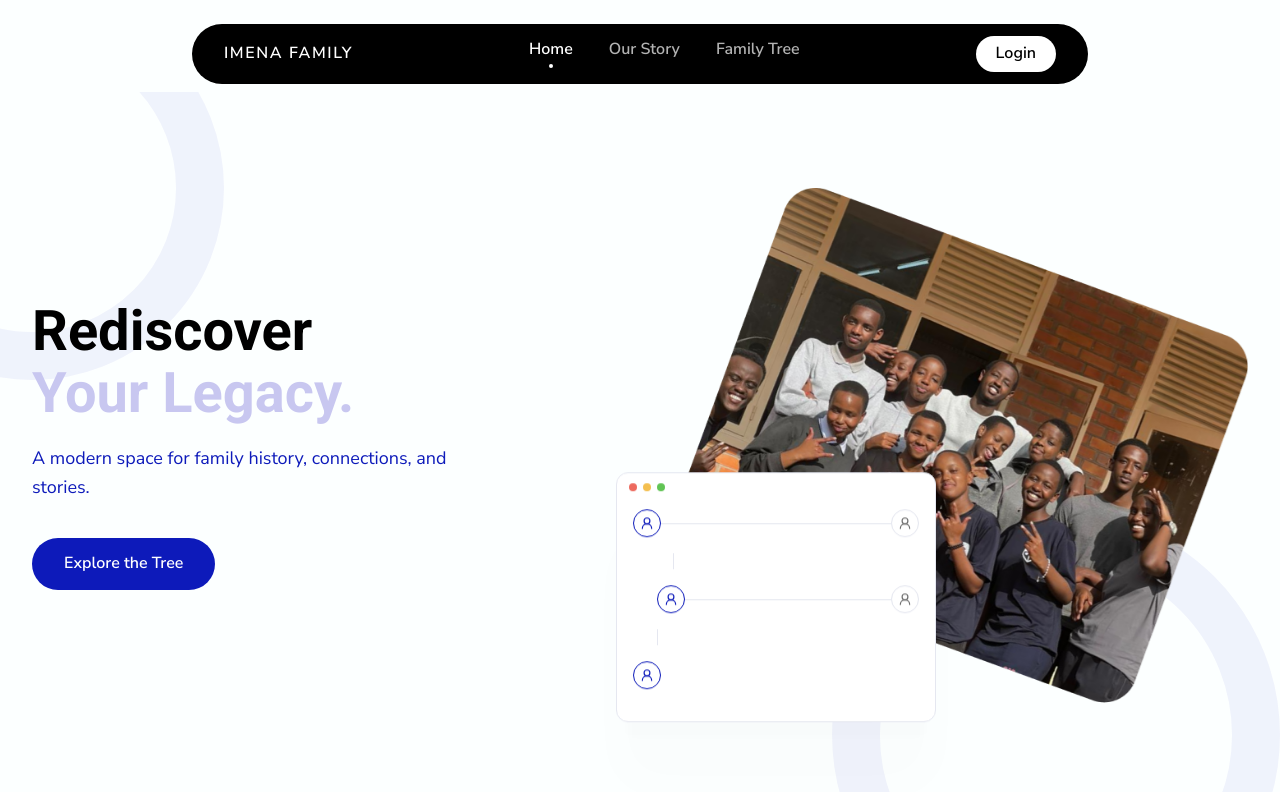
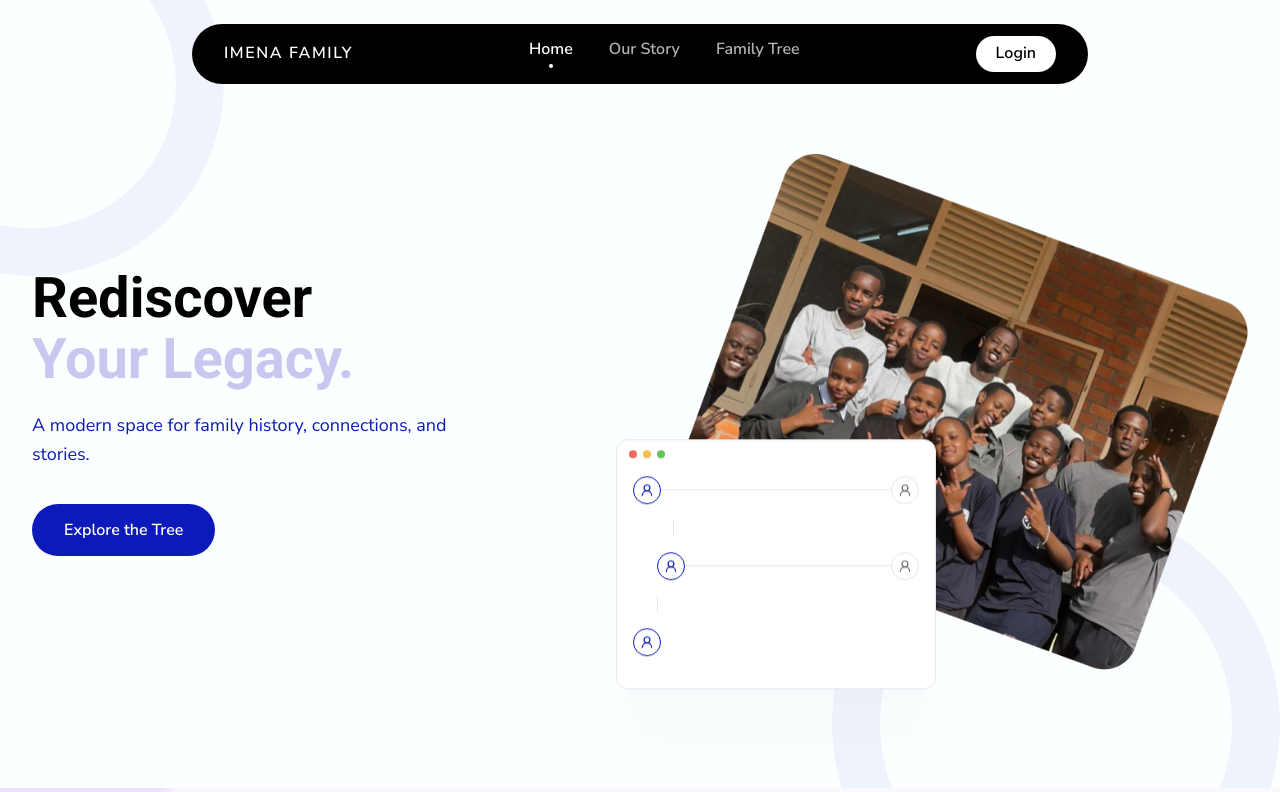
Before and after one commit to Imena-DevTeam/ImenaNewsBox.v2_frontend, a Next.js app: page / in a window 1280 px wide. Shown: the top 792 px of the page. Built offline with nearby package versions, Linux system fonts and the light colour scheme.

Commit message:
[refactor]:revumped the landing page by removing the extra padding of the navbar

```diff
--- a/src/features/auth/components/AuthShell.tsx
+++ b/src/features/auth/components/AuthShell.tsx
@@ -23,7 +23,6 @@ export function AuthShell({ title, children }: AuthShellProps) {
           alt=""
           width={1036}
           height={1008}
-          sizes="523px"
           priority
           draggable={false}
           className="auth-blob select-none"
--- a/src/features/landing/components/Hero.tsx
+++ b/src/features/landing/components/Hero.tsx
@@ -7,7 +7,7 @@ import { TreePreviewCard } from "@/features/landing/components/TreePreviewCard";
 
 export function Hero() {
   return (
-    <section className="relative overflow-hidden">
+    <section className="relative -mt-[6.5rem] flex min-h-dvh items-center overflow-hidden">
       {/* Decorative rings from the design. */}
       <span
         aria-hidden
@@ -18,7 +18,7 @@ export function Hero() {
         className="rounded-pill border-primary/5 pointer-events-none absolute right-0 -bottom-40 size-[28rem] border-[3rem]"
       />
 
-      <Container className="relative grid gap-12 pt-16 pb-24 md:pt-24 lg:grid-cols-2 lg:items-center lg:gap-8">
+      <Container className="relative grid w-full gap-12 pt-28 pb-16 lg:grid-cols-2 lg:items-center lg:gap-8">
         <div className="max-w-xl">
           <h1 className="text-display-m md:text-display">
             Rediscover
--- a/src/styles/globals.css
+++ b/src/styles/globals.css
@@ -443,7 +443,7 @@
   position: absolute;
   top: 0.5rem;
   left: calc(55.5% - 72px);
-  width: 523px;
+  width: 700px;
   height: auto;
 }
 
```
